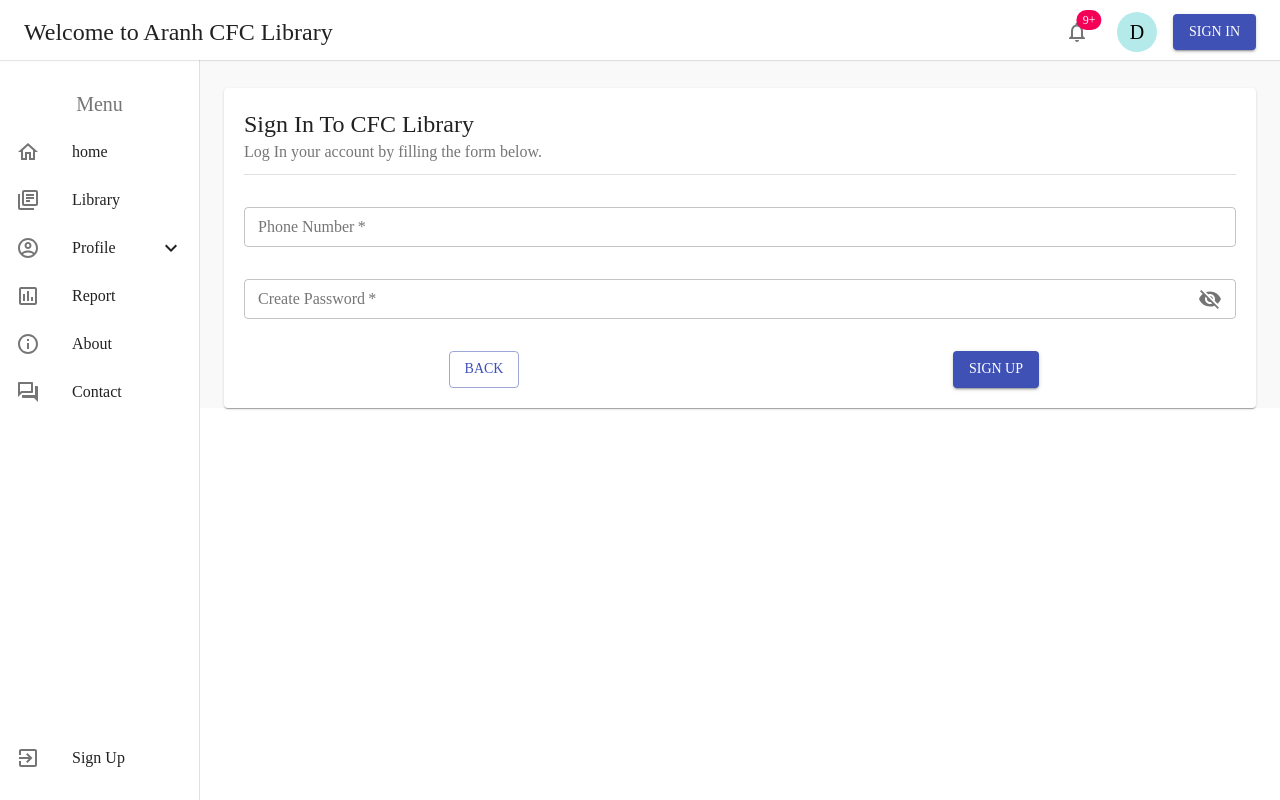
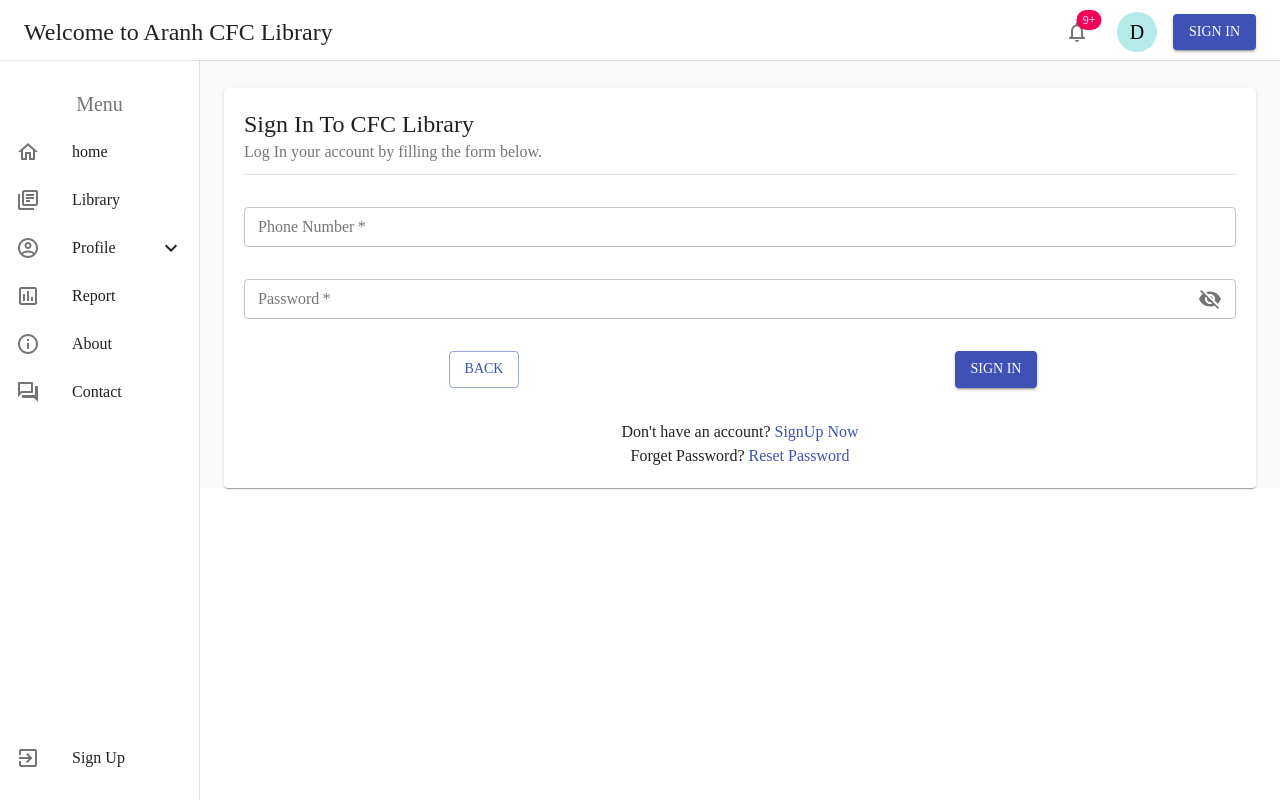
Before and after one commit to TheangDyna/cfclibrary-v1, a Next.js app: page /components/containers/Signin in a window 1280 px wide. Built offline with nearby package versions, Linux system fonts and the light colour scheme; a web font is replaced by a local one.

Commit message:
11/08/2021

```diff
--- a/pages/components/containers/Signin.js
+++ b/pages/components/containers/Signin.js
@@ -10,9 +10,11 @@ import {
     Divider,
     Card,
     Button,
+    Link,
 } from '@material-ui/core';
 import Visibility from '@material-ui/icons/Visibility';
 import VisibilityOff from '@material-ui/icons/VisibilityOff';
+import CloseIcon from '@material-ui/icons/Close';
 
 const useStyles = makeStyles((theme) => {
     return{
@@ -72,7 +74,19 @@ const useStyles = makeStyles((theme) => {
                 margin: 0
             }
         },
-
+        closeDialogButton: {
+            position: 'absolute',
+            right: theme.spacing(1),
+            top: theme.spacing(1),
+        },
+        bottomLink: {
+            display: 'flex',
+            justifyContent: 'center',
+            textAlign: 'center'
+        },
+        link: {
+            cursor: 'pointer'
+        }
     }
 });
 
@@ -127,6 +141,9 @@ const pass = {
                 <Card className={classes.signin__card}>
                     <form noValidate autoComplete='off'>
                         <div className={classes.head}>
+                            <IconButton className={classes.closeDialogButton} onClick={close}>
+                                <CloseIcon />
+                            </IconButton>
                             <Typography variant='h5'>
                                 Sign In To CFC Library
                             </Typography>
@@ -159,7 +176,7 @@ const pass = {
                                             variant='outlined'
                                             size='small'
                                             required
-                                            label='Create Password'
+                                            label='Password'
                                             type={values.showPassword ? 'text' : 'password'}
                                             // value={values.password}
                                             onChange={handleChange('password')}
@@ -175,8 +192,15 @@ const pass = {
                                 </Grid>
                                 <Grid item sm={6} md={6} lg={6}>
                                     <Button variant='contained' color='primary' type='submit' className={classes.signin__button}>
-                                        Sign Up
+                                        Sign In
                                     </Button>
+                                </Grid>
+                                <Grid item sm={12} md={12} lg={12} className={classes.bottomLink}>
+                                    <Typography>
+                                        Don't have an account? <Link className={classes.link} >SignUp Now</Link>
+                                        <br />
+                                        Forget Password? <Link className={classes.link} >Reset Password</Link>
+                                    </Typography>
                                 </Grid>
                             </Grid>
                         </div>
--- a/pages/components/containers/Signup.js
+++ b/pages/components/containers/Signup.js
@@ -17,9 +17,11 @@ import {
     Card,
     Link,
     Button,
+    Dialog,
 } from '@material-ui/core';
 import Visibility from '@material-ui/icons/Visibility';
 import VisibilityOff from '@material-ui/icons/VisibilityOff';
+import CloseIcon from '@material-ui/icons/Close';
 import {
     MuiPickersUtilsProvider,
     KeyboardDatePicker,
@@ -90,6 +92,14 @@ const useStyles = makeStyles((theme) => {
         bottomLink: {
             display: 'flex',
             justifyContent: 'center',
+        },
+        closeDialogButton: {
+            position: 'absolute',
+            right: theme.spacing(1),
+            top: theme.spacing(1),
+        },
+        link: {
+            cursor: 'pointer'
         }
 
     }
@@ -167,14 +177,15 @@ const comfirmPass = {
         </InputAdornment>
     )
 };
-
-
     return (
         <div>
              <div className={classes.signup__form}>
                 <Card className={classes.signup__card}>
                     <form noValidate autoComplete='off'>
                         <div className={classes.head}>
+                            <IconButton className={classes.closeDialogButton} onClick={close}>
+                                <CloseIcon />
+                            </IconButton>
                             <Typography variant='h5'>
                                 Sign Up To CFC Library
                             </Typography>
@@ -319,10 +330,9 @@ const comfirmPass = {
                                         Sign Up
                                     </Button>
                                 </Grid>
-                                <Divider className={classes.divider}/>
                                 <Grid item sm={12} md={12} lg={12} className={classes.bottomLink}>
                                     <Typography>
-                                        I ready have an account. <Link href="#">SignIn Now</Link>
+                                        Already have an account? <Link className={classes.link}>SignIn Now</Link>
                                     </Typography>
                                 </Grid>
                             </Grid>
```
